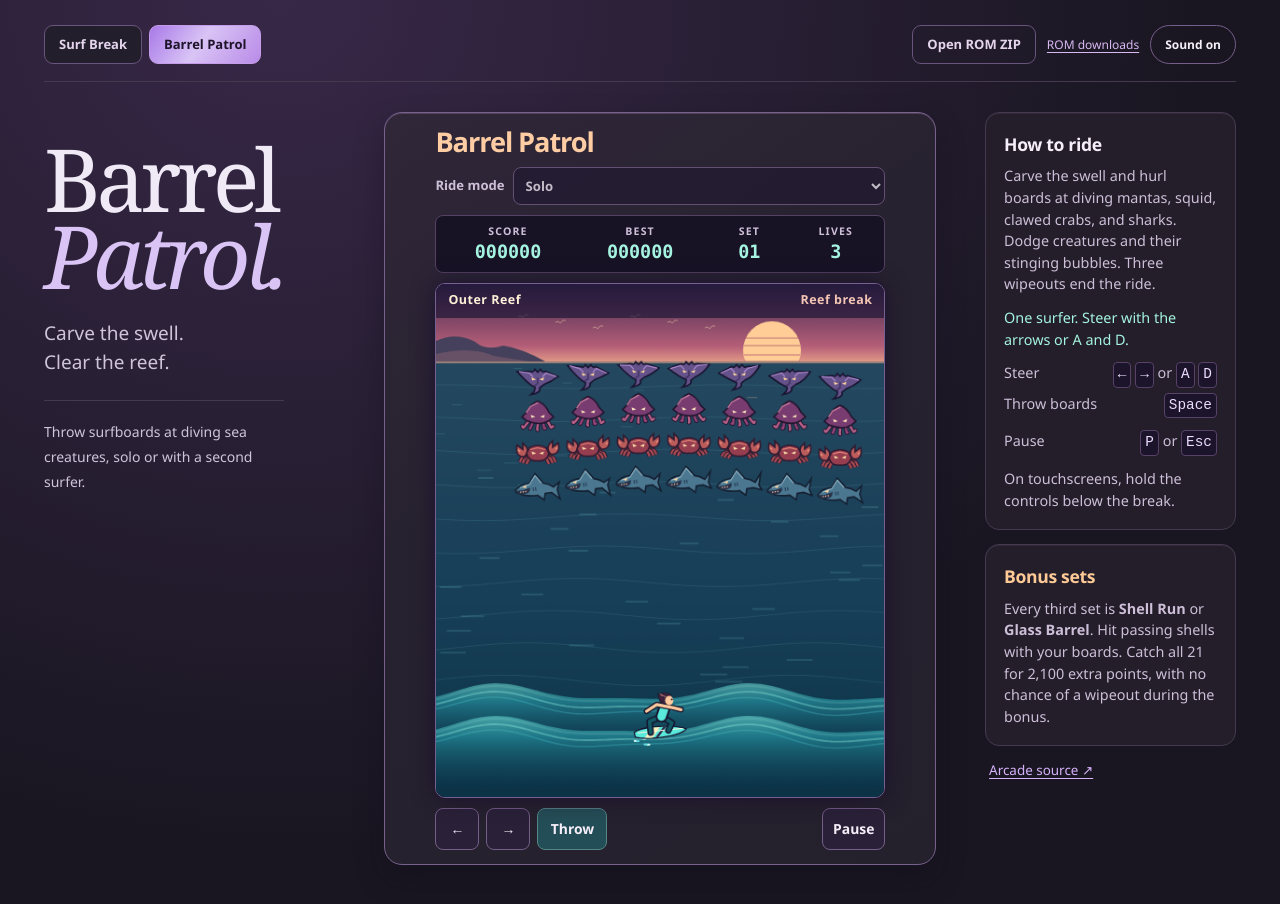
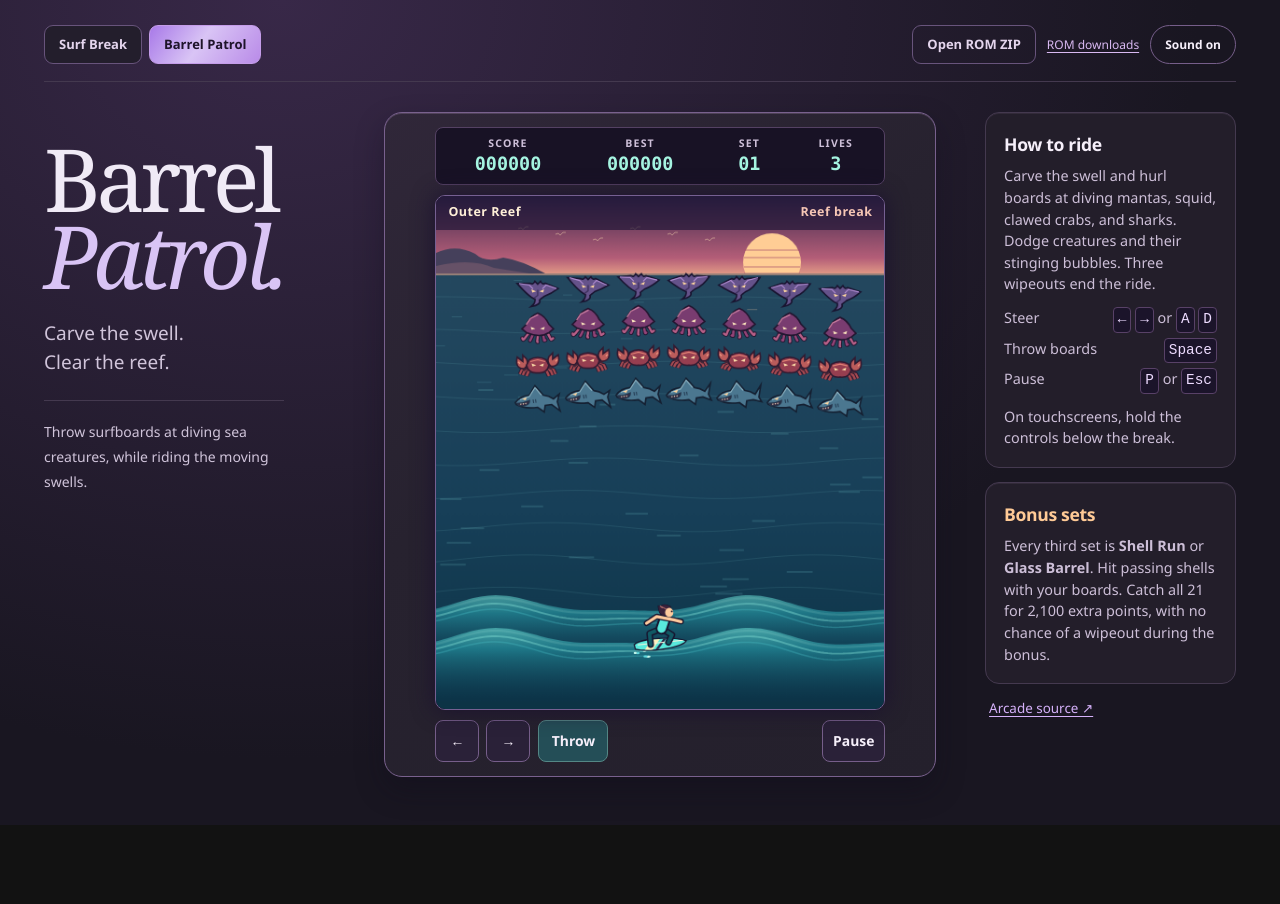
Before and after one commit to netcodermike/surfingcoder-arcade, a website: page barrel-patrol/index.html in a window 1280 px wide. Both pictures are taken after a click on the button "Play Barrel Patrol". After the commit the page ends 825 px from the top, so only its background shows below. Drawn offline with Linux system fonts and the light colour scheme; animation ran at ten frames a second.

Commit message:
Make Barrel Patrol a single-surfer game

```diff
--- a/arcade.js
+++ b/arcade.js
@@ -1,5 +1,5 @@
-import {createGame, stageName, update} from './patrol.js?v=20261120-surf'
-import {drawPatrol} from './patrol-art.js?v=20261120-reef'
+import {createGame, stageName, update} from './patrol.js?v=20261120-single-surfer'
+import {drawPatrol} from './patrol-art.js?v=20261120-single-surfer'
 
 const $ = id => document.getElementById(id)
 const ctx = $('playfield').getContext('2d')
@@ -7,19 +7,16 @@ const pad = (number, length = 6) => String(number).padStart(length, '0')
 const held = new Set()
 const buttons = new Set()
 const pointer = new Map()
-const soloKeys = {ArrowLeft: '1-left', KeyA: '1-left', ArrowRight: '1-right', KeyD: '1-right', Space: '1-throw'}
-const coopKeys = {KeyA: '1-left', KeyD: '1-right', KeyF: '1-throw', Space: '1-throw',
-  ArrowLeft: '2-left', ArrowRight: '2-right', Slash: '2-throw', Numpad0: '2-throw'}
+const keys = {ArrowLeft: 'left', KeyA: 'left', ArrowRight: 'right', KeyD: 'right', Space: 'throw'}
 const sounds = {throw: [630, 310, .08], hit: [180, 105, .095],
   damage: [150, 52, .25], wave: [420, 780, .3], shell: [760, 1150, .14]}
 const reduced = matchMedia('(prefers-reduced-motion: reduce)')
-const bestScores = new Map()
+const scoreKey = 'barrel-patrol-best'
 let game = createGame(), mode = 'ready', audio, sound = true
 let previous = 0, accumulator = 0
 
-function scoreKey() {
-  return game.ride === 'solo' ? 'barrel-patrol-best' : 'barrel-patrol-best-' + game.ride
-}
+let best = 0
+try { best = Number(localStorage.getItem(scoreKey)) || 0 } catch {}
 
 function text(id, value) {
   const element = $(id), next = String(value)
@@ -27,18 +24,12 @@ function text(id, value) {
 }
 
 function format() {
-  const key = scoreKey()
-  if (!bestScores.has(key)) {
-    let stored = 0
-    try { stored = Number(localStorage.getItem(key)) || 0 } catch {}
-    bestScores.set(key, stored)
-  }
-  if (game.score > bestScores.get(key)) {
-    bestScores.set(key, game.score)
-    try { localStorage.setItem(key, String(game.score)) } catch {}
+  if (game.score > best) {
+    best = game.score
+    try { localStorage.setItem(scoreKey, String(best)) } catch {}
   }
   text('score', pad(game.score))
-  text('best', pad(bestScores.get(key)))
+  text('best', pad(best))
   text('wave', pad(game.wave, 2))
   text('lives', game.lives)
   text('stage-title', stageName(game.wave))
@@ -55,7 +46,6 @@ function clearInput() {
 function setMode(next) {
   mode = next
   $('overlay').hidden = next === 'playing'
-  $('ride').disabled = next === 'playing' || next === 'paused'
   $('pause').disabled = next !== 'playing' && next !== 'paused'
   $('pause').textContent = next === 'paused' ? 'Resume' : 'Pause'
   $('prompt').textContent = {ready: 'Sets are rolling in', paused: 'Paused', over: 'Wipeout · ' + pad(game.score) + ' points'}[next] ?? ''
@@ -66,7 +56,7 @@ function setMode(next) {
 }
 
 function begin() {
-  if (mode !== 'paused') game = createGame($('ride').value)
+  if (mode !== 'paused') game = createGame()
   if (sound) enableAudio()
   setMode('playing')
   format()
@@ -104,15 +94,14 @@ function loop(now) {
   previous = now
   if (mode === 'playing') {
     accumulator += dt
-    const keys = game.ride === 'coop' ? coopKeys : soloKeys
     const active = new Set([...held].map(code => keys[code]))
     for (const action of [...buttons, ...pointer.values()]) active.add(action)
-    const inputs = [1, 2].map(player => ({
-      direction: Number(active.has(player + '-right')) - Number(active.has(player + '-left')),
-      fire: active.has(player + '-throw'),
-    }))
+    const input = {
+      direction: Number(active.has('right')) - Number(active.has('left')),
+      fire: active.has('throw'),
+    }
     while (accumulator >= 1 / 120 && !game.over) {
-      update(game, inputs, 1 / 120).forEach(beep)
+      update(game, input, 1 / 120).forEach(beep)
       accumulator -= 1 / 120
     }
     format()
@@ -122,19 +111,6 @@ function loop(now) {
   requestAnimationFrame(loop)
 }
 
-function selectRide() {
-  game = createGame($('ride').value)
-  for (const section of document.querySelectorAll('[data-coop]')) section.hidden = game.ride !== 'coop'
-  for (const section of document.querySelectorAll('[data-shared-controls]')) section.hidden = game.ride === 'coop'
-  text('ride-help', {
-    solo: 'One surfer. Steer with the arrows or A and D.',
-    tandem: 'Two surfers throw together from the same controls.',
-    coop: 'Two sets of controls. Both surfers share score and lives.',
-  }[game.ride])
-  setMode('ready')
-  format()
-}
-$('ride').addEventListener('change', selectRide)
 $('launch').addEventListener('click', begin)
 $('pause').addEventListener('click', togglePause)
 $('sound').addEventListener('click', () => {
@@ -147,7 +123,6 @@ window.addEventListener('keydown', event => {
   if ($('rom-dialog').open || event.ctrlKey || event.metaKey || event.altKey) return
   if (['KeyP', 'Escape'].includes(event.code) && !event.repeat) togglePause()
   if (event.target.closest?.('select,input,a,button')) return
-  const keys = game.ride === 'coop' ? coopKeys : soloKeys
   if (mode !== 'playing' || !keys[event.code]) return
   event.preventDefault()
   held.add(event.code)
@@ -180,6 +155,7 @@ document.addEventListener('arcade:open-rom', () => {
   if (mode === 'playing') setMode('paused')
 })
 
-selectRide()
+setMode('ready')
+format()
 drawPatrol(ctx, game, reduced.matches)
 requestAnimationFrame(loop)
--- a/barrel-patrol/index.html
+++ b/barrel-patrol/index.html
@@ -3,10 +3,10 @@
 <head>
   <meta charset="utf-8">
   <meta name="viewport" content="width=device-width, initial-scale=1">
-  <meta name="description" content="Play Barrel Patrol, a surf arcade game with tandem and co-op rides, or open a compatible MAME arcade ROM ZIP locally.">
+  <meta name="description" content="Play Barrel Patrol, a single-player surf arcade game, or open a compatible MAME arcade ROM ZIP locally.">
   <title>Barrel Patrol · SurfingCoder Arcade</title>
-  <link rel="stylesheet" href="../style.css?v=20261120-surf-break">
-  <script type="module" src="../arcade.js?v=20261120-surf-break"></script>
+  <link rel="stylesheet" href="../style.css?v=20261120-single-surfer">
+  <script type="module" src="../arcade.js?v=20261120-single-surfer"></script>
   <link rel="stylesheet" href="../arcade-lobby.css?v=20261120-wordmark">
   <script type="module" src="../rom-launcher.js?v=20261120-surf-break"></script>
 </head>
@@ -27,22 +27,11 @@
 </header>
     <div class="workspace">
       <aside class="patrol-intro">
-        <h1>Barrel<br><em>Patrol.</em></h1>
+        <h1 id="barrel-title">Barrel<br><em>Patrol.</em></h1>
         <p>Carve the swell.<br>Clear the reef.</p>
-        <p class="patrol-summary">Throw surfboards at diving sea creatures, solo or with a second surfer.</p>
+        <p class="patrol-summary">Throw surfboards at diving sea creatures, while riding the moving swells.</p>
       </aside>
-      <section class="cabinet" aria-labelledby="game-title">
-        <div class="marquee">
-          <h2 id="game-title">Barrel Patrol</h2>
-        </div>
-        <div class="ride-mode">
-          <label for="ride">Ride mode</label>
-          <select id="ride" aria-describedby="ride-help">
-            <option value="solo">Solo</option>
-            <option value="tandem">Tandem · One player, two surfers</option>
-            <option value="coop">Local co-op · Two players</option>
-          </select>
-        </div>
+      <section class="cabinet" aria-labelledby="barrel-title">
         <div class="scoreboard" aria-label="Game statistics">
           <div><span>Score</span><strong id="score">000000</strong></div>
           <div><span>Best</span><strong id="best">000000</strong></div>
@@ -63,22 +52,11 @@
           </div>
         </div>
         <div class="controls" role="group" aria-label="Surf controls">
-          <div class="control-row">
-            <span class="rider-tag" data-coop hidden>Surfer 1</span>
-            <div class="direction">
-              <button type="button" data-hold="1-left" aria-label="Steer surfer 1 left">←</button>
-              <button type="button" data-hold="1-right" aria-label="Steer surfer 1 right">→</button>
-            </div>
-            <button type="button" class="throw" data-hold="1-throw" aria-label="Throw boards with surfer 1">Throw</button>
+          <div class="direction">
+            <button type="button" data-hold="left" aria-label="Steer left">←</button>
+            <button type="button" data-hold="right" aria-label="Steer right">→</button>
           </div>
-          <div class="control-row coral" data-coop hidden>
-            <span class="rider-tag">Surfer 2</span>
-            <div class="direction">
-              <button type="button" data-hold="2-left" aria-label="Steer surfer 2 left">←</button>
-              <button type="button" data-hold="2-right" aria-label="Steer surfer 2 right">→</button>
-            </div>
-            <button type="button" class="throw" data-hold="2-throw" aria-label="Throw boards with surfer 2">Throw</button>
-          </div>
+          <button type="button" class="throw" data-hold="throw" aria-label="Throw surfboards">Throw</button>
           <button type="button" id="pause" disabled>Pause</button>
         </div>
       </section>
@@ -86,16 +64,9 @@
         <section class="panel rules">
           <h2>How to ride</h2>
           <p>Carve the swell and hurl boards at diving mantas, squid, clawed crabs, and sharks. Dodge creatures and their stinging bubbles. Three wipeouts end the ride.</p>
-          <p id="ride-help">One surfer. Steer with the arrows or A and D.</p>
-          <dl class="keys" data-shared-controls>
+          <dl class="keys">
             <div><dt>Steer</dt><dd><kbd>←</kbd> <kbd>→</kbd> or <kbd>A</kbd> <kbd>D</kbd></dd></div>
             <div><dt>Throw boards</dt><dd><kbd>Space</kbd></dd></div>
-          </dl>
-          <dl class="keys" data-coop hidden>
-            <div><dt>Surfer 1</dt><dd><kbd>A</kbd> <kbd>D</kbd> · <kbd>F</kbd> or <kbd>Space</kbd></dd></div>
-            <div><dt>Surfer 2</dt><dd><kbd>←</kbd> <kbd>→</kbd> · <kbd>/</kbd> or <kbd>Num 0</kbd></dd></div>
-          </dl>
-          <dl class="keys">
             <div><dt>Pause</dt><dd><kbd>P</kbd> or <kbd>Esc</kbd></dd></div>
           </dl>
           <p>On touchscreens, hold the controls below the break.</p>
--- a/patrol-art.js
+++ b/patrol-art.js
@@ -1,7 +1,7 @@
-import {HEIGHT, SURF_Y, WIDTH, waterline} from './patrol.js?v=20261120-surf'
+import {HEIGHT, SURF_Y, WIDTH, waterline} from './patrol.js?v=20261120-single-surfer'
 
-const jerseys = ['#59eadc', '#ff9e80']
-const boardEdges = ['#115964', '#96384d']
+const boardColor = '#59eadc'
+const suitShadow = '#115964'
 const foam = '#d0fff2'
 const sand = '#ffcb9e'
 const outline = '#17152f'
@@ -45,8 +45,8 @@ function board(ctx, color, scale = 1) {
 }
 
 function ride(ctx, surfer, time, shield, reduced) {
-  const {x, y, lane, id, facing, lean} = surfer
-  const slope = Math.atan2(waterline(x + 7, time, lane) - waterline(x - 7, time, lane), 14)
+  const {x, y, facing, lean} = surfer
+  const slope = Math.atan2(waterline(x + 7, time) - waterline(x - 7, time), 14)
   const speed = Math.abs(lean), crouch = speed * 4
   ctx.save()
   ctx.translate(x, y)
@@ -59,29 +59,29 @@ function ride(ctx, surfer, time, shield, reduced) {
     ellipse(ctx, offset, 8 + (i % 3) * 3 - flight * .09, 2.5 - flight / wake, 1.1, i % 2 ? '#62dce0' : foam)
   }
   if (shield && (reduced || Math.floor(shield * 8) % 2 === 0)) {
-    ctx.strokeStyle = jerseys[id]
+    ctx.strokeStyle = boardColor
     ctx.lineWidth = 1.5
     ctx.beginPath()
     ctx.ellipse(0, -10, 34, 32, 0, 0, 2 * Math.PI)
     ctx.stroke()
   }
-  board(ctx, jerseys[id])
+  board(ctx, boardColor)
   const hip = [2 + speed * 3, -16 + crouch]
   const shoulder = [6 + speed * 6, -27 + crouch]
   const head = [shoulder[0] + 3, shoulder[1] - 7]
   ctx.lineCap = 'round'
   ctx.lineJoin = 'round'
   stroke(ctx, [[-10, 1], [-11, -11], hip, [13, -9], [9, -1]], outline, 7)
-  stroke(ctx, [[-10, 1], [-11, -11], hip, [13, -9], [9, -1]], boardEdges[id], 4)
+  stroke(ctx, [[-10, 1], [-11, -11], hip, [13, -9], [9, -1]], suitShadow, 4)
   stroke(ctx, [hip, shoulder], outline, 13)
-  stroke(ctx, [hip, shoulder], jerseys[id], 9)
+  stroke(ctx, [hip, shoulder], boardColor, 9)
   const throwing = surfer.cooldown > .16
   const hand = throwing ? [shoulder[0] + 3, shoulder[1] - 15] : [23, shoulder[1] + 4]
   stroke(ctx, [[-14, shoulder[1] + 5], [-3, shoulder[1] - 2], shoulder, [15, shoulder[1] + 2], hand], outline, 6)
   stroke(ctx, [[-14, shoulder[1] + 5], [-3, shoulder[1] - 2], shoulder, [15, shoulder[1] + 2], hand], sand, 3.3)
   const hair = 10 + 16 * speed
-  const flick = reduced ? 0 : Math.sin(time * 14 + id) * (1.2 + speed * 2.8)
-  ctx.fillStyle = id ? '#60314f' : '#3a223b'
+  const flick = reduced ? 0 : Math.sin(time * 14) * (1.2 + speed * 2.8)
+  ctx.fillStyle = '#3a223b'
   ctx.beginPath()
   ctx.moveTo(head[0] + 3, head[1] - 5)
   ctx.bezierCurveTo(head[0] - 6, head[1] - 10, head[0] - hair + 5, head[1] - 5, head[0] - hair, head[1] - 7 + flick)
@@ -342,7 +342,6 @@ export function drawPatrol(ctx, game, reduced) {
   horizon(ctx, time, bonus)
   breaker(ctx, time, SURF_Y - 35, 58)
   breaker(ctx, time, SURF_Y, 68)
-  if (game.ride === 'coop') breaker(ctx, time, SURF_Y + 26, 49)
 
   for (const foe of game.foes) {
     if (!foe.visible) continue
@@ -365,17 +364,16 @@ export function drawPatrol(ctx, game, reduced) {
     ctx.save()
     ctx.translate(shot.x, shot.y)
     ctx.rotate(-Math.PI / 2 + Math.sin(shot.age * 24) * .38)
-    board(ctx, jerseys[shot.owner], .57)
+    board(ctx, boardColor, .57)
     ctx.restore()
   }
   for (const shot of game.enemyShots) {
     ellipse(ctx, shot.x, shot.y, 4.7, 5.9, '#ffb4c7')
     ellipse(ctx, shot.x + 1, shot.y - 1.5, 1.7, 1.7, '#fff3d3')
   }
-  for (const surfer of game.surfers) {
-    const position = reduced ? {...surfer, y: waterline(surfer.x, 0, surfer.lane)} : surfer
-    ride(ctx, position, time, game.shield, reduced)
-  }
+  const {surfer} = game
+  const position = reduced ? {...surfer, y: waterline(surfer.x, 0)} : surfer
+  ride(ctx, position, time, game.shield, reduced)
   for (const spark of game.sparks) {
     ctx.globalAlpha = Math.min(1, spark.life * 3)
     ellipse(ctx, spark.x, spark.y, 2, 2, spark.color)
--- a/patrol.js
+++ b/patrol.js
@@ -1,7 +1,6 @@
 export const WIDTH = 480
 export const HEIGHT = 550
 export const SURF_Y = 474
-export const RIDES = {solo: 1, tandem: 2, coop: 2}
 
 const clamp = (value, low, high) => Math.max(low, Math.min(high, value))
 const overlaps = (a, b, x, y) => Math.abs(a.x - b.x) < x && Math.abs(a.y - b.y) < y
@@ -34,15 +33,10 @@ export function startWave(game) {
       })
 }
 
-export function createGame(ride = 'solo') {
-  if (!Object.hasOwn(RIDES, ride)) throw new RangeError('Unknown ride mode')
-  const count = RIDES[ride]
-  const surfers = Array.from({length: count}, (_, id) => {
-    const x = count === 1 ? WIDTH / 2 : WIDTH / 2 + (id ? 29 : -29)
-    const lane = ride === 'coop' && id === 1 ? SURF_Y + 26 : SURF_Y
-    return {id, x, y: waterline(x, 0, lane), lane, facing: id ? -1 : 1, lean: 0, cooldown: 0}
-  })
-  const game = {ride, surfers, shots: [], enemyShots: [], sparks: [],
+export function createGame() {
+  const x = WIDTH / 2
+  const surfer = {x, y: waterline(x, 0), facing: 1, lean: 0, cooldown: 0}
+  const game = {surfer, shots: [], enemyShots: [], sparks: [],
     score: 0, lives: 3, wave: 1, shield: 0, oceanTime: 0, over: false, intermission: 0, result: ''}
   startWave(game)
   return game
@@ -55,28 +49,22 @@ function spawnSparks(game, x, y, color) {
   }
 }
 
-function guideSurfers(game, inputs, dt, events) {
-  for (const surfer of game.surfers) {
-    const action = inputs[game.ride === 'coop' ? surfer.id : 0]
-    const direction = action?.direction ?? 0
-    // Shared control keeps the boards apart at the edges as well as in open water.
-    const stagger = game.ride === 'tandem' ? (surfer.id ? 29 : -29) : 0
-    surfer.x = clamp(surfer.x + direction * 316 * dt, 31 + Math.abs(stagger) + stagger,
-      WIDTH - 31 - Math.abs(stagger) + stagger)
-    surfer.y = waterline(surfer.x, game.oceanTime, surfer.lane)
+function guideSurfer(game, {direction = 0, fire = false}, dt, events) {
+  const {surfer} = game
+  surfer.x = clamp(surfer.x + direction * 316 * dt, 31, WIDTH - 31)
+  surfer.y = waterline(surfer.x, game.oceanTime)
   if (direction) surfer.facing = direction
   surfer.lean += (direction - surfer.lean) * Math.min(1, dt * 15)
   surfer.cooldown -= dt
-    if (action?.fire && !game.intermission && surfer.cooldown <= 0) {
-      game.shots.push({x: surfer.x, y: surfer.y - 29, owner: surfer.id, age: 0})
+  if (fire && !game.intermission && surfer.cooldown <= 0) {
+    game.shots.push({x: surfer.x, y: surfer.y - 29, age: 0})
     surfer.cooldown = .22
-      if (game.ride !== 'tandem' || surfer.id === 0) events.push('throw')
-    }
+    events.push('throw')
   }
 }
 
 function swimReef(game, random) {
-  const {clock, wave, foes, surfers} = game
+  const {clock, wave, foes, surfer} = game
   for (const foe of foes) {
     const homeX = 78 + foe.col * 54 + Math.sin(clock * (1.05 + wave * .035)) * 31
     const homeY = 102 + foe.row * 39 + Math.sin(clock * 2.2 + foe.col * .65) * 8
@@ -94,8 +82,7 @@ function swimReef(game, random) {
   if (foes.length && clock >= game.nextDive) {
     const ready = foes.filter(foe => !foe.dive)
     const foe = ready[Math.floor(random() * ready.length)]
-    const surfer = surfers[Math.floor(random() * surfers.length)]
-    if (foe) foe.dive = {start: clock, x: surfer.x, depth: surfer.lane + 20}
+    if (foe) foe.dive = {start: clock, x: surfer.x, depth: SURF_Y + 20}
     game.nextDive += Math.max(.79, 2.85 - wave * .21)
   }
   if (foes.length && clock >= game.nextShot) {
@@ -104,7 +91,6 @@ function swimReef(game, random) {
       if (!front.has(foe.col) || front.get(foe.col).y < foe.y) front.set(foe.col, foe)
     }
     const shooter = [...front.values()][Math.floor(random() * front.size)]
-    const surfer = surfers[Math.floor(random() * surfers.length)]
     game.enemyShots.push({x: shooter.x, y: shooter.y + 12, vx: clamp((surfer.x - shooter.x) * .25, -80, 80)})
     game.nextShot += Math.max(.28, 1.29 - wave * .09)
   }
@@ -143,27 +129,25 @@ function scoreHits(game, events) {
 
 function checkDamage(game, events) {
   if (game.shield || game.stage === 'bonus') return
-  for (const surfer of game.surfers) {
+  const {surfer} = game
   const hitShot = game.enemyShots.find(shot => overlaps(shot, surfer, 16, 18))
   const hitFoe = game.foes.some(foe => foe.dive && overlaps(foe, surfer, 22, 21))
-    if (!hitShot && !hitFoe) continue
+  if (!hitShot && !hitFoe) return
   if (hitShot) game.enemyShots.splice(game.enemyShots.indexOf(hitShot), 1)
   game.lives--
   game.shield = 1.65
   spawnSparks(game, surfer.x, surfer.y, '#ffbe91')
   events.push('damage')
   game.over = game.lives === 0
-    return
-  }
 }
 
-export function update(game, inputs, dt, random = Math.random) {
+export function update(game, input, dt, random = Math.random) {
   if (game.over) return []
   const events = []
   game.clock += dt
   game.oceanTime += dt
   game.shield = Math.max(0, game.shield - dt)
-  guideSurfers(game, inputs, dt, events)
+  guideSurfer(game, input, dt, events)
   if (game.intermission > 0) {
     game.intermission = Math.max(0, game.intermission - dt)
     if (game.intermission === 0) {
--- a/style.css
+++ b/style.css
@@ -20,8 +20,6 @@ a { color: var(--amethyst); text-underline-offset: 3px }
   box-shadow: inset 0 1px #f0c9ff2c, 0 13px 28px #100b1b56;
 }
 
-.marquee { display: flex; align-items: center; justify-content: space-between; gap: 8px }
-.marquee h2 { color: #ffcda4; font-size: clamp(1.25rem,4vw,1.7rem); letter-spacing: -.04em; margin: 0; line-height: 1.1 }
 button {
   font: inherit; font-size: .87rem; font-weight: 650; color: var(--text);
   background: #2a2138; border: 1px solid #765e8a; border-radius: 8px; padding: 6px 10px; cursor: pointer;
@@ -54,17 +52,7 @@ canvas { display: block; width: 100%; height: auto; outline: none }
 .keys dd { margin: 0; text-align: right }
 kbd { display: inline-block; padding: 1px 4px; border: 1px solid #584167; border-radius: 4px; background: #1b142a; color: #eddbff }
 .source { padding-left: 4px; font-size: .84rem }
-.ride-mode, .marquee, .scoreboard, .screen, .controls { width: min(100%,450px) }
-.ride-mode {
-  display: grid; grid-template-columns: auto minmax(0, 1fr); align-items: center; gap: 8px;
-  font-size: .82rem; font-weight: 700; color: var(--muted);
-}
-.ride-mode select {
-  width: 100%; min-height: 38px; min-width: 0; padding: 5px 8px;
-  border: 1px solid #765e8a; border-radius: 8px; color: var(--text); background: #221a31;
-  font: inherit;
-}
-.ride-mode select:disabled { opacity: .75 }
+.scoreboard, .screen, .controls { width: min(100%,450px) }
 .stage-line {
   position: absolute; inset: 0 0 auto; display: flex; align-items: center; justify-content: space-between;
   min-height: 34px; gap: 8px; padding: 6px 12px;
@@ -80,18 +68,13 @@ kbd { display: inline-block; padding: 1px 4px; border: 1px solid #584167; border
 }
 .overlay p { margin: 0; font-weight: 760; color: #fff0d8; text-shadow: 0 2px 7px #110b19 }
 .controls { display: flex; flex-wrap: wrap; align-items: center; gap: 8px }
-.control-row { display: flex; flex-wrap: wrap; align-items: center; gap: 7px; flex: 1 0 auto }
-.control-row:has(.rider-tag:not([hidden])) { flex-basis: 100% }
 .direction { display: flex; gap: 7px }
 .controls button { min-height: 42px; min-width: 44px }
 .controls [data-hold] { touch-action: none; user-select: none }
 .controls [data-hold]:active { color: #20182a; background: var(--sea) }
 .controls .throw { min-width: 70px; background: #244e57; border-color: #548785 }
-.controls .coral .throw { background: #643e54; border-color: #a16e82 }
-.rider-tag { min-width: 48px; font-size: .7rem; color: var(--sea); font-weight: 750 }
-.coral .rider-tag, .bonus-guide h2 { color: var(--sun) }
+.bonus-guide h2 { color: var(--sun) }
 #pause { margin-left: auto }
-.rules p#ride-help { color: var(--sea) }
 @media (max-width: 710px) {
   .cabinet { padding: 10px; gap: 8px }
 }
```
Also changed, not shown: patrol.test.js (+20 -37 lines), README.md, docs/barrel-patrol.webp. Lines whose indentation alone changed are shown as unchanged.
